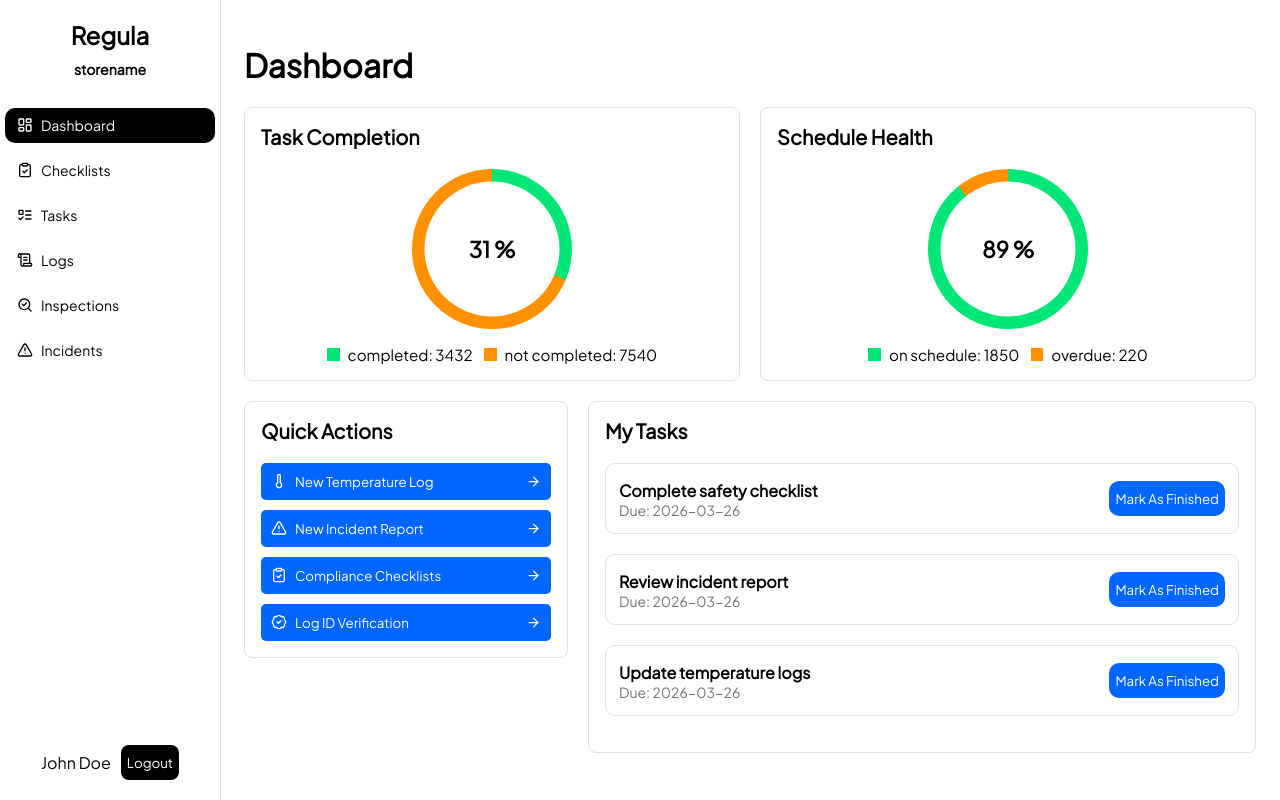
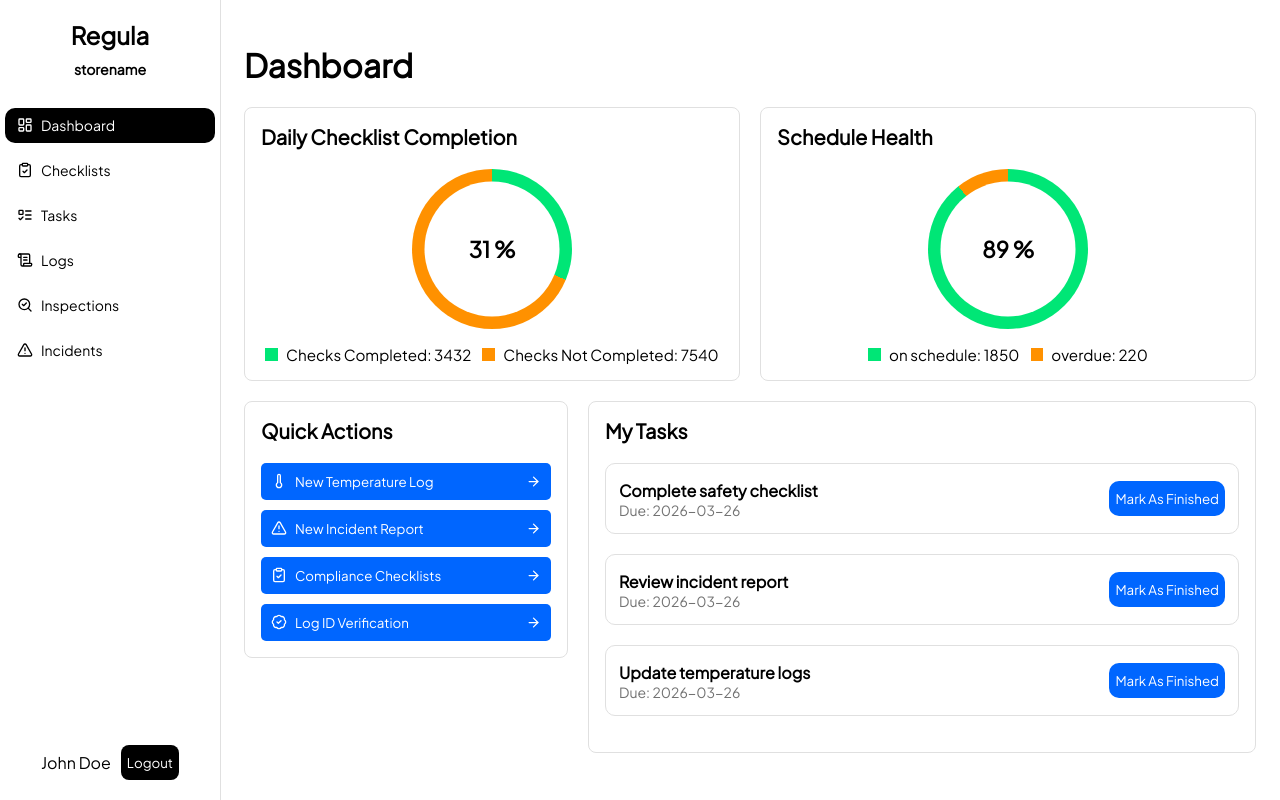
Before and after one commit to siguraso/fullstack-project-v26, a Vue app in the folder frontend/: page / in a window 1280 px wide. Built offline with nearby package versions, Linux system fonts and the light colour scheme; the HTML template or start-up script is replaced by a standard one.

Commit message:
added MyTasks component

```diff
--- a/frontend/src/views/dashboard/Dashboard.vue
+++ b/frontend/src/views/dashboard/Dashboard.vue
@@ -10,11 +10,12 @@ type DashboardState = 'ready' | 'loading' | 'error'
 const dashboardState = ref<DashboardState>('ready')
 const hasAssignedTasks = ref(true)
 
+// placeholders
 const primaryChart = {
   greenPiece: 3432,
   orangePiece: 7540,
-  greenLabel: 'completed',
-  orangeLabel: 'not completed',
+  greenLabel: 'Checks Completed',
+  orangeLabel: 'Checks Not Completed',
 }
 
 const secondaryChart = {
@@ -33,7 +34,7 @@ const retryLoad = () => {
   <h1>Dashboard</h1>
   <div class="dashboard-grid">
     <Card class="tile tile-main-chart">
-      <template #card-header> Task Completion </template>
+      <template #card-header> Daily Checklist Completion</template>
 
       <template #card-content>
         <div v-if="dashboardState === 'loading'" class="placeholder-stack">
```
